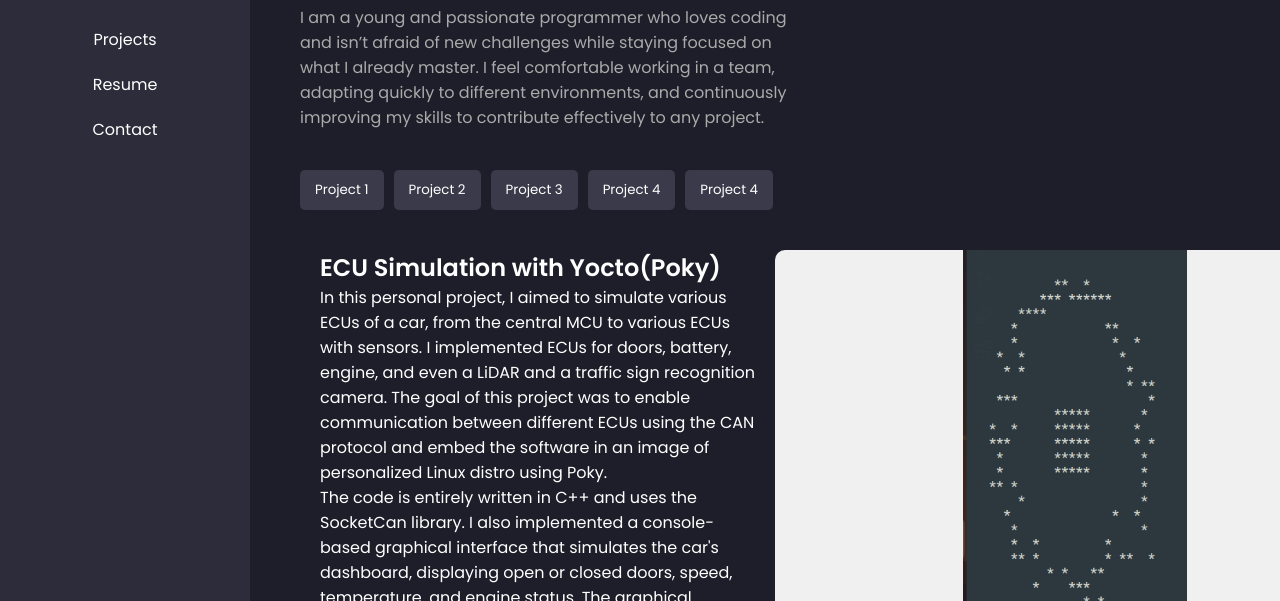
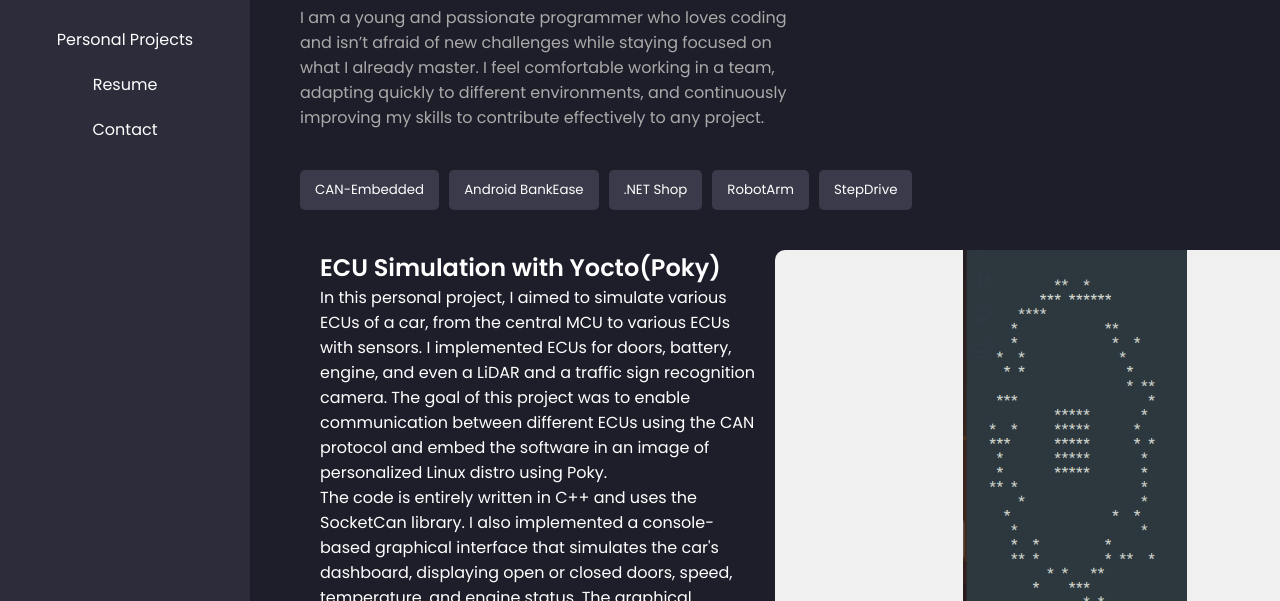
Before and after one commit to RubenNatanael/RubenNatanael.github.io, a plain HTML site: page index.html in a window 1280 px wide. Shown: the part 199-800 px from the top of the page. Drawn offline with Linux system fonts and the light colour scheme.

Commit message:
CV and porjects name

```diff
--- a/index.html
+++ b/index.html
@@ -14,7 +14,7 @@
         <h2>Ruben Mujdei</h2>
         <p>Software Developer</p>
         <ul class="nav-links">
-            <li><a onclick="showFrame('tabs')">Projects</a></li>
+            <li><a onclick="showFrame('tabs')">Personal Projects</a></li>
             <li> <a href="resume.pdf" target="_blank">Resume</a></li>
             <li> <a onclick="showFrame('contact')">Contact</a></li>
         </ul>
@@ -34,11 +34,11 @@
       </div>
       <div id="tabs" class="content active">
         <div class="tab-buttons">
-            <button onclick="showTab('project1')">Project 1</button>
-            <button onclick="showTab('project2')">Project 2</button>
-            <button onclick="showTab('project3')">Project 3</button>
-            <button onclick="showTab('project4')">Project 4</button>
-            <button onclick="showTab('project5')">Project 4</button>
+            <button onclick="showTab('project1')">CAN-Embedded</button>
+            <button onclick="showTab('project2')">Android BankEase</button>
+            <button onclick="showTab('project3')">.NET Shop</button>
+            <button onclick="showTab('project4')">RobotArm</button>
+            <button onclick="showTab('project5')">StepDrive</button>
         </div>
 
         <div id="project1" class="tab-content active">
@@ -222,7 +222,7 @@
             <h2>Contact Me</h2>
             <p>Email: natanael_ruben@hotmail.com</p>
             <!--<p>Phone: +40</p>-->
-            <p>LinkedIn: <a href="https://ro.linkedin.com/in/ruben-mujdei" target="_blank">RubenMujdei</a></p>
+            <p>LinkedIn: <a href="https://www.linkedin.com/in/ruben-mujdei-7228b9285/" target="_blank">RubenMujdei</a></p>
             <p>GitHub: <a href="https://github.com/RubenNatanael?tab=repositories" target="_blank">RubenMujdei</a></p>
         </div>
     </div>
```
Also changed, not shown: 1 other file.
